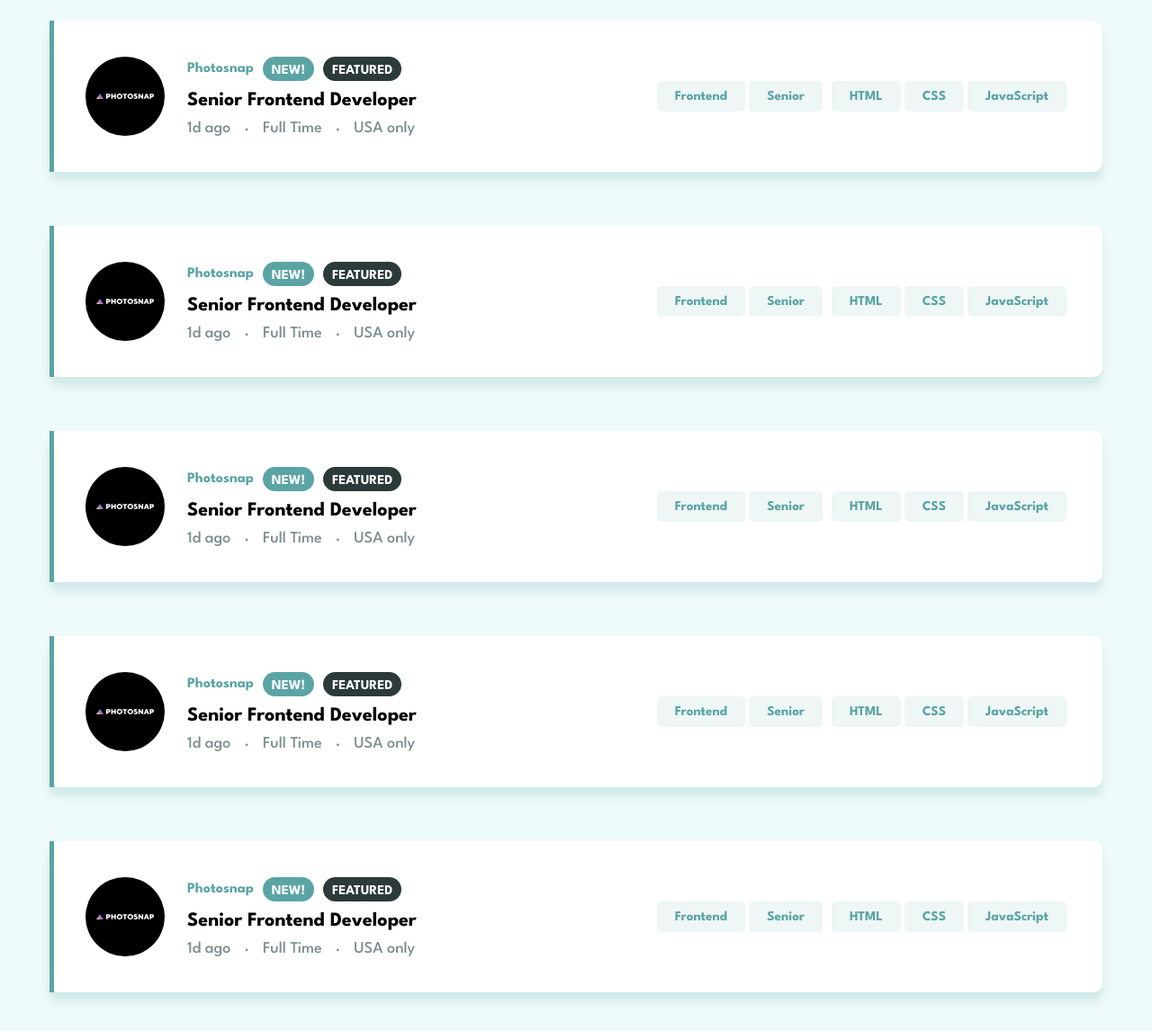
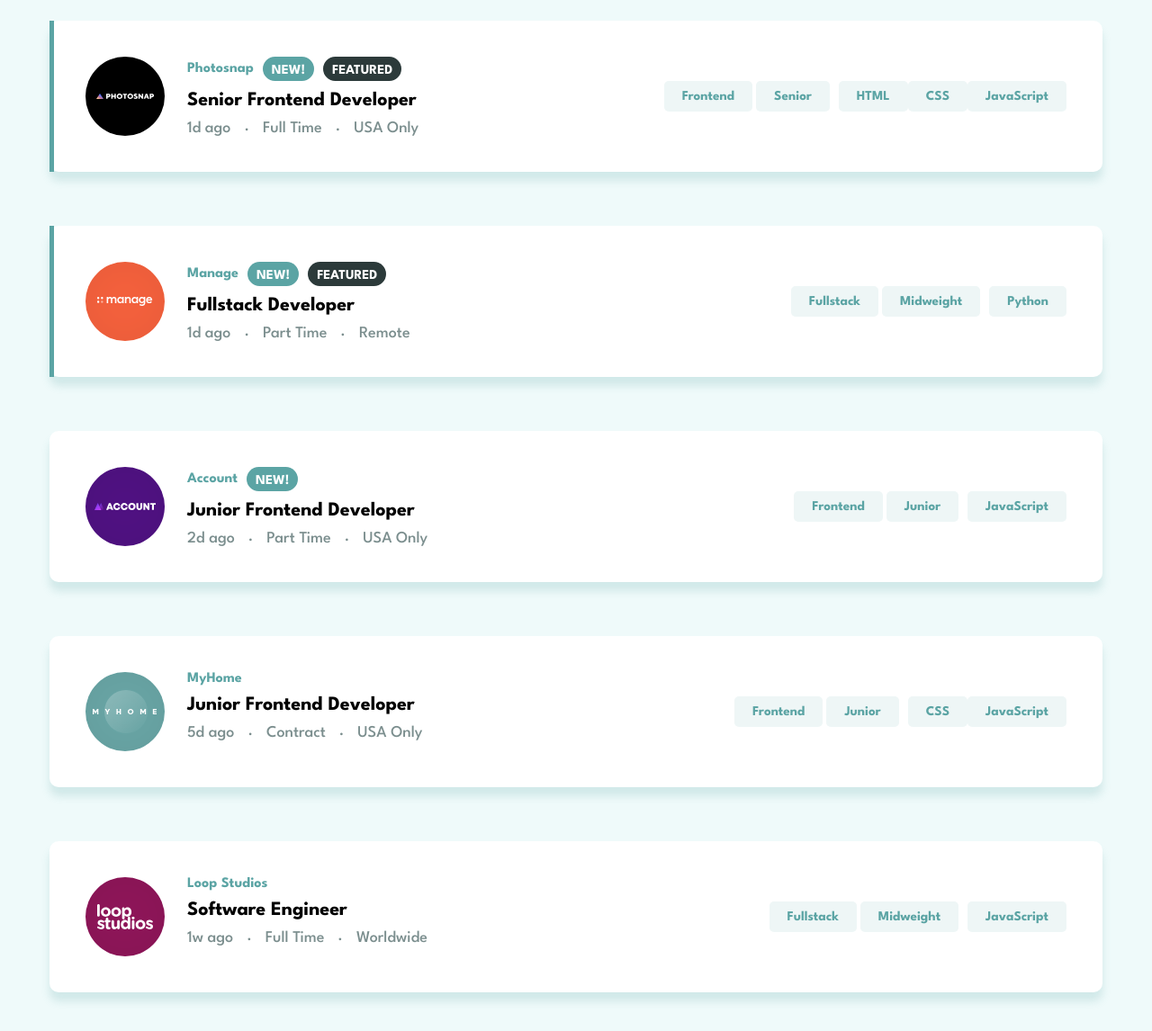
Before and after one commit to AmdjedSanero/static-job-listings-master, a plain HTML site: page index.html in a window 1280 px wide. Shown: the part 189-1335 px from the top of the page at 90% size. Drawn offline with Linux system fonts and the light colour scheme.

Commit message:
first fetch

```diff
--- a/css/style.css
+++ b/css/style.css
@@ -1,5 +1,5 @@
 :root {
-  --width-before: 5px;
+  --width-before: 0px;
 }
 * {
   margin: 0;
@@ -80,6 +80,8 @@ main {
   color: hsl(180, 29%, 50%);
   font-weight: bold;
   font-size: 15px;
+  user-select: none;
+  cursor: pointer;
 }
 .filter .container .filter-box img {
   background-color: hsl(180, 8%, 52%);
@@ -95,6 +97,7 @@ main {
 .filter .container .clear {
   color: hsl(180, 29%, 50%);
   font-weight: bold;
+  user-select: none;
 }
 .filter .container .clear:hover {
   text-decoration: underline;
@@ -113,11 +116,11 @@ main {
   position: relative;
   margin-top: 20px;
 }
-.result .container::before {
+.result .container .ft-left {
   position: absolute;
   content: "";
   height: 100%;
-  width: var(--width-before);
+  width: 5px;
   background-color: hsl(180, 29%, 50%);
   left: 0;
   top: 0;
@@ -152,9 +155,11 @@ main {
   padding-top: 8px;
   padding-bottom: 5px;
   font-weight: bold;
-
   border-radius: 20px;
   text-transform: uppercase;
+}
+.result .container .left-side .info-text .top .new.false {
+  display: none;
 }
 .result .container .left-side .info-text .top .featured {
   color: white;
@@ -166,6 +171,9 @@ main {
 
   border-radius: 20px;
   text-transform: uppercase;
+}
+.result .container .left-side .info-text .top .featured.false {
+  display: none;
 }
 .result .container .left-side .info-text .center {
   padding-bottom: 12px;
@@ -205,6 +213,7 @@ main {
   padding: 10px 20px;
   border-radius: 5px;
   color: hsl(180, 29%, 50%);
+  user-select: none;
 }
 .right-side span:hover {
   background-color: hsl(180, 29%, 50%);
--- a/index.html
+++ b/index.html
@@ -50,7 +50,7 @@
         <div class="clear">Clear</div>
       </div>
     </div>
-    <div class="result">
+    <!-- <div class="result">
       <div class="container">
         <div class="left-side">
           <img src="images/photosnap.svg" alt="avatar" />
@@ -86,155 +86,8 @@
           </div>
         </div>
       </div>
-    </div>
-    <div class="result">
-      <div class="container">
-        <div class="left-side">
-          <img src="images/photosnap.svg" alt="avatar" />
-          <div class="info-text">
-            <div class="top">
-              <span class="company">Photosnap</span>
-              <span class="new">new!</span>
-              <span class="featured">Featured</span>
-            </div>
-            <div class="center">
-              <span class="position">Senior Frontend Developer</span>
-            </div>
-            <div class="bottom">
-              <span class="postedAt">1d ago</span>
-              <span class="point">.</span>
+    </div> -->
 
-              <span class="contract">Full Time</span>
-              <span class="point">.</span>
-
-              <span class="location">USA only</span>
-            </div>
-          </div>
-        </div>
-        <div class="right-side">
-          <div class="role">
-            <span class="frontend">Frontend</span>
-            <span class="level">Senior</span>
-          </div>
-          <div class="languages">
-            <span>HTML</span>
-            <span>CSS</span>
-            <span>JavaScript</span>
-          </div>
-        </div>
-      </div>
-    </div>
-    <div class="result">
-      <div class="container">
-        <div class="left-side">
-          <img src="images/photosnap.svg" alt="avatar" />
-          <div class="info-text">
-            <div class="top">
-              <span class="company">Photosnap</span>
-              <span class="new">new!</span>
-              <span class="featured">Featured</span>
-            </div>
-            <div class="center">
-              <span class="position">Senior Frontend Developer</span>
-            </div>
-            <div class="bottom">
-              <span class="postedAt">1d ago</span>
-              <span class="point">.</span>
-
-              <span class="contract">Full Time</span>
-              <span class="point">.</span>
-
-              <span class="location">USA only</span>
-            </div>
-          </div>
-        </div>
-        <div class="right-side">
-          <div class="role">
-            <span class="frontend">Frontend</span>
-            <span class="level">Senior</span>
-          </div>
-          <div class="languages">
-            <span>HTML</span>
-            <span>CSS</span>
-            <span>JavaScript</span>
-          </div>
-        </div>
-      </div>
-    </div>
-    <div class="result">
-      <div class="container">
-        <div class="left-side">
-          <img src="images/photosnap.svg" alt="avatar" />
-          <div class="info-text">
-            <div class="top">
-              <span class="company">Photosnap</span>
-              <span class="new">new!</span>
-              <span class="featured">Featured</span>
-            </div>
-            <div class="center">
-              <span class="position">Senior Frontend Developer</span>
-            </div>
-            <div class="bottom">
-              <span class="postedAt">1d ago</span>
-              <span class="point">.</span>
-
-              <span class="contract">Full Time</span>
-              <span class="point">.</span>
-
-              <span class="location">USA only</span>
-            </div>
-          </div>
-        </div>
-        <div class="right-side">
-          <div class="role">
-            <span class="frontend">Frontend</span>
-            <span class="level">Senior</span>
-          </div>
-          <div class="languages">
-            <span>HTML</span>
-            <span>CSS</span>
-            <span>JavaScript</span>
-          </div>
-        </div>
-      </div>
-    </div>
-    <div class="result">
-      <div class="container">
-        <div class="left-side">
-          <img src="images/photosnap.svg" alt="avatar" />
-          <div class="info-text">
-            <div class="top">
-              <span class="company">Photosnap</span>
-              <span class="new">new!</span>
-              <span class="featured">Featured</span>
-            </div>
-            <div class="center">
-              <span class="position">Senior Frontend Developer</span>
-            </div>
-            <div class="bottom">
-              <span class="postedAt">1d ago</span>
-              <span class="point">.</span>
-
-              <span class="contract">Full Time</span>
-              <span class="point">.</span>
-
-              <span class="location">USA only</span>
-            </div>
-          </div>
-        </div>
-        <div class="right-side">
-          <div class="role">
-            <span class="frontend">Frontend</span>
-            <span class="level">Senior</span>
-          </div>
-          <div class="languages">
-            <span>HTML</span>
-            <span>CSS</span>
-            <span>JavaScript</span>
-          </div>
-        </div>
-      </div>
-    </div>
   </main>
 
 
@@ -243,6 +96,7 @@
     Challenge by <a href="https://www.frontendmentor.io?ref=challenge" target="_blank">Frontend Mentor</a>.
     Coded by <a href="#">Your Name Here</a>.
   </div> -->
+  <script src="js/main.js"></script>
 </body>
 
 </html>
--- /dev/null
+++ b/js/main.js
@@ -0,0 +1,104 @@
+let main = document.querySelector("main");
+
+function getData() {
+  fetch("../data.json")
+    .then((response) => response.json())
+    .then((myData) => {
+      myData.forEach((element) => {
+        let result = document.createElement("div");
+        result.className = "result";
+
+        let container = document.createElement("div");
+        container.className = "container";
+        // leftSide
+        let left_side = document.createElement("div");
+        left_side.className = "left-side";
+
+        let img = document.createElement("img");
+
+        let info_text = document.createElement("div");
+        info_text.className = "info-text";
+        // top
+        let top = document.createElement("div");
+        top.className = "top";
+        let company = document.createElement("span");
+        company.className = "company";
+        let neww = document.createElement("span");
+        neww.className = "new false";
+        neww.innerHTML = "NEW!";
+        let featured = document.createElement("span");
+        featured.className = "featured false";
+        featured.innerHTML = "Featured";
+
+        //center
+        let center = document.createElement("div");
+        center.className = "center";
+        let position = document.createElement("span");
+        position.className = "position";
+        //bottom
+        let bottom = document.createElement("div");
+        bottom.className = "bottom";
+        // rightSide
+
+        let right_side = document.createElement("div");
+        right_side.className = "right-side";
+        let role = document.createElement("div");
+        role.className = "role";
+
+        let languages = document.createElement("div");
+        languages.className = "languages";
+
+        container.appendChild(left_side);
+        container.appendChild(right_side);
+        left_side.appendChild(img);
+        left_side.appendChild(info_text);
+        info_text.appendChild(top);
+
+        info_text.appendChild(center);
+        info_text.appendChild(bottom);
+        top.appendChild(company);
+        center.appendChild(position);
+        right_side.appendChild(role);
+        right_side.appendChild(languages);
+
+        img.src = element.logo;
+        company.innerHTML = element.company;
+
+        if (element.new) {
+          neww.classList.remove("false");
+          top.appendChild(neww);
+        }
+        if (element.featured) {
+          featured.classList.remove("false");
+          let ft_left = document.createElement("div");
+          ft_left.className = "ft-left";
+          container.appendChild(ft_left);
+
+          top.appendChild(featured);
+        }
+        position.innerHTML = element.position;
+        bottom.innerHTML = `
+        <span class="postedAt">${element.postedAt}</span>
+        <span class="point">.</span>
+
+        <span class="contract">${element.contract}</span>
+        <span class="point">.</span>
+
+        <span class="location">${element.location}</span>
+        `;
+        role.innerHTML = `
+        <span class="frontend">${element.role}</span>
+        <span class="level">${element.level}</span>
+        `;
+        for (let i = 0; i < element.languages.length; i++) {
+          let lang = document.createElement("span");
+          lang.innerHTML = element.languages[i];
+          languages.appendChild(lang);
+        }
+        result.appendChild(container);
+
+        main.appendChild(result);
+      });
+    });
+}
+getData();
```
